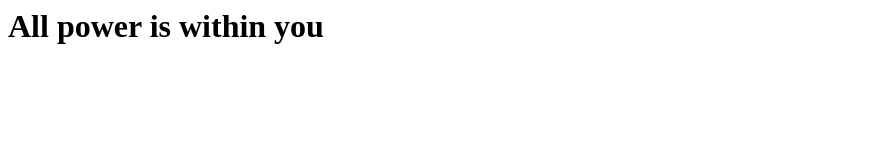
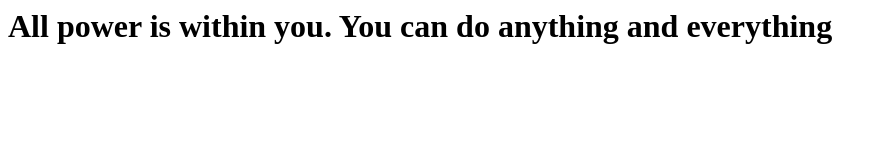
Before and after one commit to vijaygvit/myfirstgitrepo2023, a plain HTML site: page index.html in a window 1280 px wide. Shown: the whole page, without its empty margins (0-887 px from the left). Drawn offline with Linux system fonts and the light colour scheme.

Commit message:
completed 1st code

```diff
--- a/index.html
+++ b/index.html
@@ -1,6 +1,6 @@
 <html>
 <body>
- <h1>All power is within you</h1>
+ <h1>All power is within you. You can do anything and everything</h1>
 </body>
 
 </html>
```
